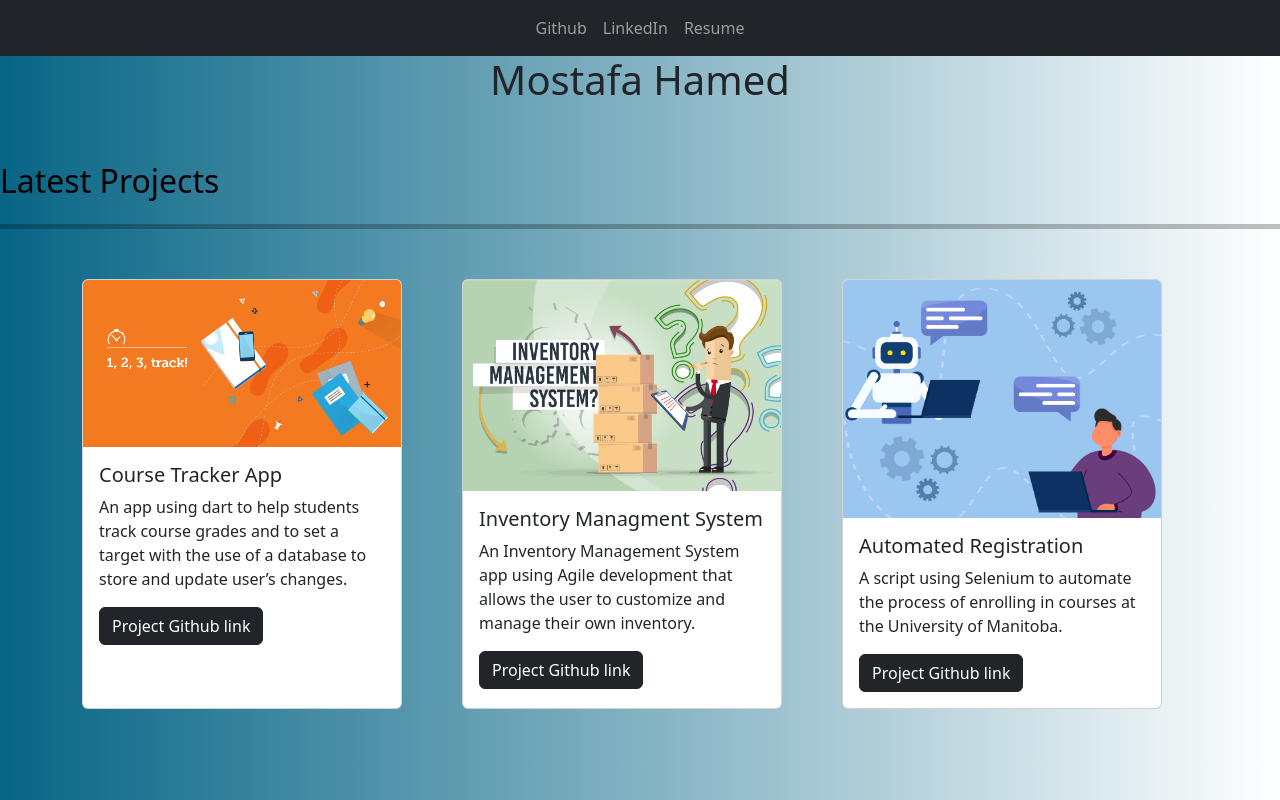
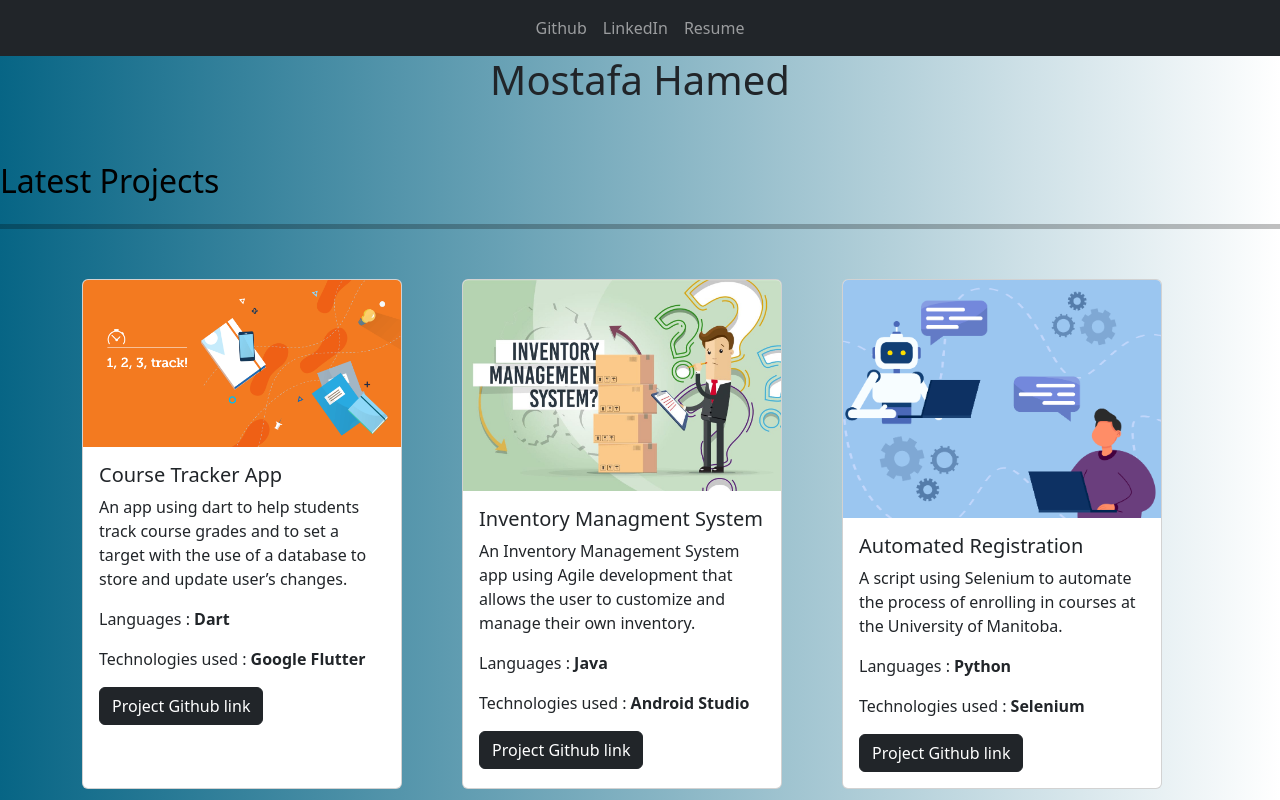
Before and after one commit to MostafaHamedd/MyWebsite, a React (Create React App) app: page / in a window 1280 px wide. Built offline with nearby package versions, Linux system fonts and the light colour scheme.

Commit message:
updated project function

```diff
--- a/src/App.js
+++ b/src/App.js
@@ -12,7 +12,7 @@ import resume from "./resume.pdf";
 function openResume() {
   window.open("data:application/pdf;base64, " + { resume });
 }
-function project(img, url, title, dis) {
+function project(img, url, title, dis, langs, tech) {
   return (
     <div class="col-lg-4 col-md-6 col-sm-12">
       <div className="card" style={{ width: "20rem", height: "100%" }}>
@@ -20,6 +20,12 @@ function project(img, url, title, dis) {
         <div className="card-body">
           <h5 className="card-title">{title}</h5>
           <p className="card-text">{dis}</p>
+          <p className="card-text">
+            Languages : <strong>{langs}</strong>
+          </p>
+          <p className="card-text">
+            Technologies used : <strong>{tech}</strong>
+          </p>
           <a href={url} target="_blank" className="btn btn-dark">
             Project Github link
           </a>
@@ -99,20 +105,26 @@ function App() {
             courseTracker,
             "https://github.com/MostafaHamedd/Course-grade-tracker",
             "Course Tracker App",
-            "An app using dart to help students track course grades and to set a target with the use of a database to store and update user’s changes."
+            "An app using dart to help students track course grades and to set a target with the use of a database to store and update user’s changes.",
+            "Dart",
+            "Google Flutter"
           )}
           {project(
             ims,
             "https://github.com/MostafaHamedd/Inventory-Management-System",
             "Inventory Managment System",
-            "An Inventory Management System app using Agile development that allows the user to customize and manage their own inventory."
+            "An Inventory Management System app using Agile development that allows the user to customize and manage their own inventory.",
+            "Java",
+            "Android Studio"
           )}
 
           {project(
             auto_reg,
             "https://github.com/MostafaHamedd/UManitoba-Course-Registration-Automation-Educational-Purposes-",
             "Automated Registration",
-            "A script using Selenium to automate the process of enrolling in courses at the University of Manitoba."
+            "A script using Selenium to automate the process of enrolling in courses at the University of Manitoba.",
+            "Python",
+            "Selenium"
           )}
         </div>
       </div>
```
